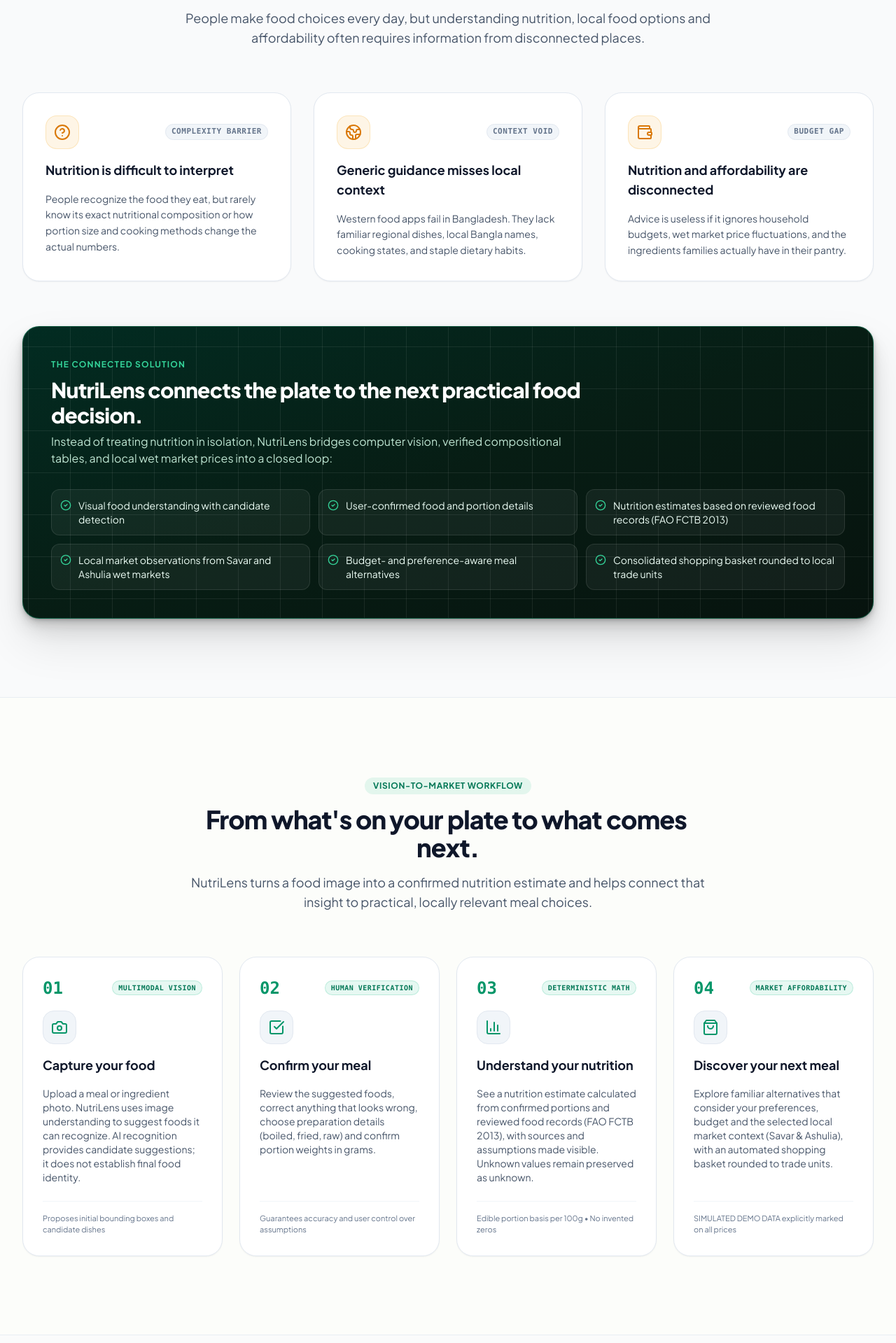
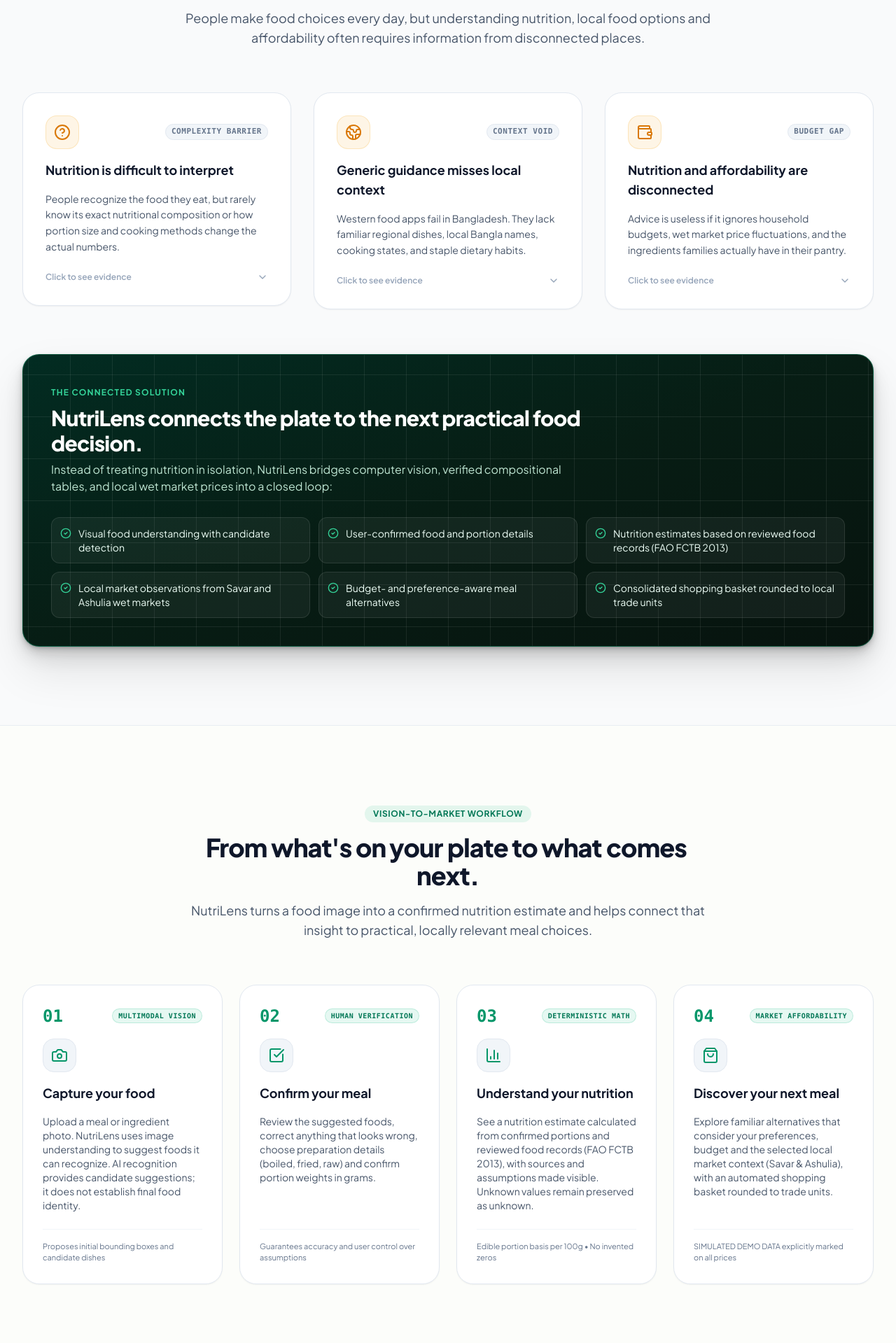
Before and after one commit to albert-611/NutriLens, a React (Vite) app: page / in a window 1280 px wide. Shown: the part 1061-2980 px from the top of the page at 70% size. Built offline with nearby package versions, Linux system fonts and the light colour scheme; no server answers.

Commit message:
feat(animations): integrate MotionCard spring hover and layout expansion on landing page cards

```diff
--- /dev/null
+++ b/src/components/animations/MotionCard.tsx
@@ -0,0 +1,69 @@
+import React, { useState, type ReactNode } from 'react';
+import { motion, type HTMLMotionProps } from 'motion/react';
+
+export interface MotionCardProps extends Omit<HTMLMotionProps<'div'>, 'children'> {
+  children?: ReactNode | ((props: { isOpen: boolean }) => ReactNode);
+  className?: string;
+  defaultOpen?: boolean;
+  isOpen?: boolean;
+  onOpenChange?: (open: boolean) => void;
+  hoverLift?: number;
+  hoverScale?: number;
+  springStiffness?: number;
+  springDamping?: number;
+}
+
+export const MotionCard: React.FC<MotionCardProps> = ({
+  children,
+  className = '',
+  defaultOpen = false,
+  isOpen: controlledIsOpen,
+  onOpenChange,
+  hoverLift = -8,
+  hoverScale = 1.02,
+  springStiffness = 300,
+  springDamping = 20,
+  onClick,
+  ...rest
+}) => {
+  const [internalIsOpen, setInternalIsOpen] = useState(defaultOpen);
+  const isOpen = controlledIsOpen !== undefined ? controlledIsOpen : internalIsOpen;
+
+  const handleClick = (e: React.MouseEvent<HTMLDivElement>) => {
+    if (onClick) onClick(e);
+    const nextState = !isOpen;
+    if (controlledIsOpen === undefined) {
+      setInternalIsOpen(nextState);
+    }
+    onOpenChange?.(nextState);
+  };
+
+  return (
+    <motion.div
+      layout
+      initial={{ opacity: 0, y: 20 }}
+      whileInView={{ opacity: 1, y: 0 }}
+      viewport={{ once: true, margin: '-30px' }}
+      whileHover={{
+        y: hoverLift,
+        scale: hoverScale,
+        boxShadow: '0px 14px 32px -8px rgba(0, 0, 0, 0.25)',
+      }}
+      transition={{
+        duration: 0.3,
+        type: 'spring',
+        stiffness: springStiffness,
+        damping: springDamping,
+      }}
+      onClick={handleClick}
+      className={['cursor-pointer', className].filter(Boolean).join(' ')}
+      {...rest}
+    >
+      {typeof children === 'function'
+        ? (children as (props: { isOpen: boolean }) => ReactNode)({ isOpen })
+        : children}
+    </motion.div>
+  );
+};
+
+export default MotionCard;
--- a/src/components/landing/HowItWorksSection.tsx
+++ b/src/components/landing/HowItWorksSection.tsx
@@ -1,6 +1,8 @@
 import React from 'react';
 import { Camera, CheckSquare, BarChart3, ShoppingBag, ArrowRight } from 'lucide-react';
+import { motion } from 'motion/react';
 import { BlurText } from '../animations/BlurText';
+import { MotionCard } from '../animations/MotionCard';
 
 const STEPS = [
   {
@@ -74,38 +76,46 @@ export const HowItWorksSection: React.FC = () => {
           {STEPS.map((s, idx) => {
             const Icon = s.icon;
             return (
-              <div
+              <MotionCard
                 key={idx}
-                className="relative p-6 sm:p-7 rounded-3xl bg-white dark:bg-forest-card border border-slate-200 dark:border-forest-border shadow-sm flex flex-col justify-between hover:border-emerald-500/40 dark:hover:border-emerald-500/40 transition-all duration-200 group"
+                hoverLift={-8}
+                hoverScale={1.02}
+                className="relative p-6 sm:p-7 rounded-3xl bg-white dark:bg-forest-card border border-slate-200 dark:border-forest-border shadow-sm flex flex-col justify-between hover:border-emerald-500/40 dark:hover:border-emerald-500/40 transition-colors duration-200 group"
               >
                 {/* Step Number & Badge */}
                 <div className="space-y-4">
-                  <div className="flex items-center justify-between">
+                  <motion.div layout="position" className="flex items-center justify-between">
                     <span className="text-2xl font-mono font-black text-emerald-600 dark:text-emerald-400">
                       {s.step}
                     </span>
                     <span className="text-[10px] font-mono font-bold uppercase tracking-wider px-2 py-0.5 rounded-full bg-emerald-500/10 text-emerald-700 dark:text-emerald-300 border border-emerald-500/20">
                       {s.badge}
                     </span>
-                  </div>
+                  </motion.div>
 
-                  <div className="w-12 h-12 rounded-2xl bg-slate-100 dark:bg-forest-card border border-slate-200 dark:border-forest-border flex items-center justify-center text-emerald-600 dark:text-emerald-400 group-hover:bg-emerald-500 group-hover:text-white transition-colors duration-200">
+                  <motion.div
+                    layout="position"
+                    className="w-12 h-12 rounded-2xl bg-slate-100 dark:bg-forest-card border border-slate-200 dark:border-forest-border flex items-center justify-center text-emerald-600 dark:text-emerald-400 group-hover:bg-emerald-500 group-hover:text-white transition-colors duration-200"
+                  >
                     <Icon className="w-6 h-6" />
-                  </div>
+                  </motion.div>
 
-                  <h3 className="text-lg font-bold text-slate-900 dark:text-white">
+                  <motion.h3 layout="position" className="text-lg font-bold text-slate-900 dark:text-white">
                     {s.title}
-                  </h3>
+                  </motion.h3>
 
-                  <p className="text-xs sm:text-sm text-slate-600 dark:text-slate-300 leading-relaxed">
+                  <motion.p layout="position" className="text-xs sm:text-sm text-slate-600 dark:text-slate-300 leading-relaxed">
                     {s.desc}
-                  </p>
+                  </motion.p>
                 </div>
 
-                <div className="pt-4 mt-6 border-t border-slate-100 dark:border-forest-border/60 text-[11px] text-slate-500 dark:text-slate-400">
+                <motion.div
+                  layout="position"
+                  className="pt-4 mt-6 border-t border-slate-100 dark:border-forest-border/60 text-[11px] text-slate-500 dark:text-slate-400"
+                >
                   {s.footnote}
-                </div>
-              </div>
+                </motion.div>
+              </MotionCard>
             );
           })}
         </div>
--- a/src/components/landing/ProblemSolutionSection.tsx
+++ b/src/components/landing/ProblemSolutionSection.tsx
@@ -1,8 +1,10 @@
-import React from 'react';
-import { HelpCircle, Globe2, Wallet, ArrowRight, CheckCircle2 } from 'lucide-react';
+import React, { useState } from 'react';
+import { HelpCircle, Globe2, Wallet, ArrowRight, CheckCircle2, ChevronDown } from 'lucide-react';
+import { motion } from 'motion/react';
 import { BlurText } from '../animations/BlurText';
 import { CursorGrid } from '../animations/CursorGrid';
 import { BorderGlow } from '../animations/BorderGlow';
+import { MotionCard } from '../animations/MotionCard';
 
 const PROBLEMS = [
   {
@@ -10,18 +12,21 @@ const PROBLEMS = [
     title: 'Nutrition is difficult to interpret',
     desc: 'People recognize the food they eat, but rarely know its exact nutritional composition or how portion size and cooking methods change the actual numbers.',
     tag: 'Complexity Barrier',
+    expanded: 'Cooking methods drastically shift nutrient values (e.g., deep-fried vs. steamed lentils). Without gram-weight verification, visual estimations miss actual caloric density by 40–60%. NutriLens grounds your plate in verified compositional records (FAO FCTB 2013).',
   },
   {
     icon: Globe2,
     title: 'Generic guidance misses local context',
     desc: 'Western food apps fail in Bangladesh. They lack familiar regional dishes, local Bangla names, cooking states, and staple dietary habits.',
     tag: 'Context Void',
+    expanded: 'International apps recommend unfamiliar foods like kale salads or protein isolate smoothies. NutriLens natively recognizes authentic dishes like Rui macher jhol, Shorshe Ilish, and diverse bhortas with dual Bangla/English names.',
   },
   {
     icon: Wallet,
     title: 'Nutrition and affordability are disconnected',
     desc: 'Advice is useless if it ignores household budgets, wet market price fluctuations, and the ingredients families actually have in their pantry.',
     tag: 'Budget Gap',
+    expanded: 'Nutrition advice cannot be acted upon if it ignores grocery budgets. NutriLens pairs nutritional analysis with observed daily bazar prices in Savar and Ashulia to propose affordable, accessible alternatives within your actual pantry budget.',
   },
 ];
 
@@ -64,31 +69,65 @@ export const ProblemSolutionSection: React.FC = () => {
         </div>
 
         {/* 3 Problem Cards */}
-        <div className="grid grid-cols-1 md:grid-cols-3 gap-6 lg:gap-8">
+        <div className="grid grid-cols-1 md:grid-cols-3 gap-6 lg:gap-8 items-start">
           {PROBLEMS.map((prob, idx) => {
             const Icon = prob.icon;
             return (
-              <div
+              <MotionCard
                 key={idx}
-                className="relative p-6 sm:p-8 rounded-3xl bg-white dark:bg-forest-card border border-slate-200 dark:border-forest-border shadow-sm hover:border-emerald-500/40 dark:hover:border-emerald-500/40 transition-all duration-200 flex flex-col justify-between"
+                hoverLift={-8}
+                hoverScale={1.02}
+                className="relative p-6 sm:p-8 rounded-3xl bg-white dark:bg-forest-card border border-slate-200 dark:border-forest-border shadow-sm hover:border-emerald-500/50 dark:hover:border-emerald-500/50 transition-colors duration-200 flex flex-col justify-between group"
               >
+                {({ isOpen }) => (
+                  <>
                     <div className="space-y-4">
-                  <div className="flex items-center justify-between">
-                    <div className="w-12 h-12 rounded-2xl bg-amber-500/10 dark:bg-amber-500/15 border border-amber-500/20 flex items-center justify-center text-amber-600 dark:text-amber-400">
+                      <motion.div layout="position" className="flex items-center justify-between">
+                        <div className="w-12 h-12 rounded-2xl bg-amber-500/10 dark:bg-amber-500/15 border border-amber-500/20 flex items-center justify-center text-amber-600 dark:text-amber-400 group-hover:scale-105 transition-transform duration-200">
                           <Icon className="w-6 h-6" />
                         </div>
                         <span className="text-[11px] font-mono font-bold uppercase tracking-wider px-2 py-0.5 rounded-full bg-slate-100 dark:bg-forest-card text-slate-500 dark:text-slate-400 border border-slate-200 dark:border-forest-border">
                           {prob.tag}
                         </span>
+                      </motion.div>
+
+                      <motion.h3 layout="position" className="text-lg font-bold text-slate-900 dark:text-white">
+                        {prob.title}
+                      </motion.h3>
+
+                      <motion.p layout="position" className="text-sm text-slate-600 dark:text-slate-300 leading-relaxed">
+                        {prob.desc}
+                      </motion.p>
+
+                      {/* Expandable Section */}
+                      {isOpen && (
+                        <motion.div
+                          initial={{ opacity: 0 }}
+                          animate={{ opacity: 1 }}
+                          transition={{ duration: 0.2 }}
+                          className="pt-4 mt-4 border-t border-slate-100 dark:border-forest-border/80"
+                        >
+                          <p className="text-xs sm:text-sm text-emerald-800 dark:text-emerald-300 leading-relaxed bg-emerald-50 dark:bg-emerald-950/40 p-3.5 rounded-2xl border border-emerald-200 dark:border-emerald-800/40">
+                            {prob.expanded}
+                          </p>
+                        </motion.div>
+                      )}
                     </div>
-                  <h3 className="text-lg font-bold text-slate-900 dark:text-white">
-                    {prob.title}
-                  </h3>
-                  <p className="text-sm text-slate-600 dark:text-slate-300 leading-relaxed">
-                    {prob.desc}
-                  </p>
-                </div>
-              </div>
+
+                    <motion.div
+                      layout="position"
+                      className="pt-4 mt-2 flex items-center justify-between text-xs font-semibold text-slate-400 dark:text-slate-500 group-hover:text-emerald-600 dark:group-hover:text-emerald-400 transition-colors"
+                    >
+                      <span>{isOpen ? 'Click to collapse' : 'Click to see evidence'}</span>
+                      <ChevronDown
+                        className={`w-4 h-4 transition-transform duration-300 ${
+                          isOpen ? 'rotate-180 text-emerald-500' : ''
+                        }`}
+                      />
+                    </motion.div>
+                  </>
+                )}
+              </MotionCard>
             );
           })}
         </div>
```
Also changed, not shown: src/components/landing/IntelligenceFeaturesSection.tsx (+15 -11 lines). Lines whose indentation alone changed are shown as unchanged.
